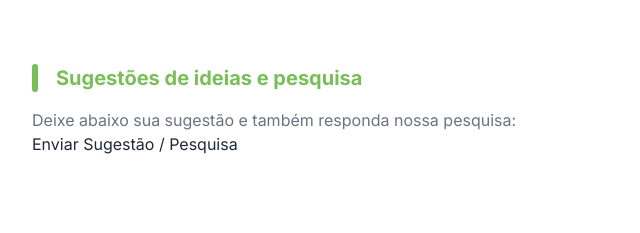
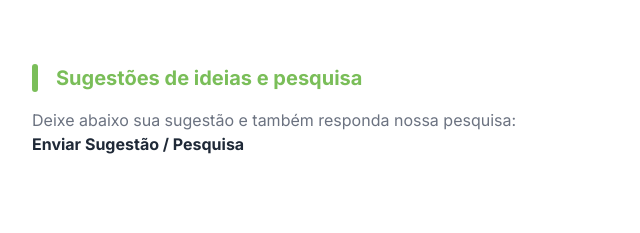
Before and after one commit to wizardcorp81/eleicao_ponto_reserva, a plain HTML site: page index.html in a window 1280 px wide. Shown: the part 2820-3053 px from the top of the page, 48-688 px from the left. Drawn offline with nearby package versions, Linux system fonts and the light colour scheme.

Commit message:
Update index.html

```diff
--- a/index.html
+++ b/index.html
@@ -271,7 +271,7 @@ Conto com o apoio de vocês para juntos fazermos do nosso condomínio um lugar a
             <p class="text-gray-500">
                     Deixe abaixo sua sugestão e também responda nossa pesquisa:</p>
             <a class="button" href="https://forms.gle/pjDms56nVZ3yr7mU8" target="_blank" rel="noopener noreferrer">
-              Enviar Sugestão / Pesquisa
+              <b>Enviar Sugestão / Pesquisa</b>
             </a>
         </section>
         <section class="p-6 mt-8">
```
